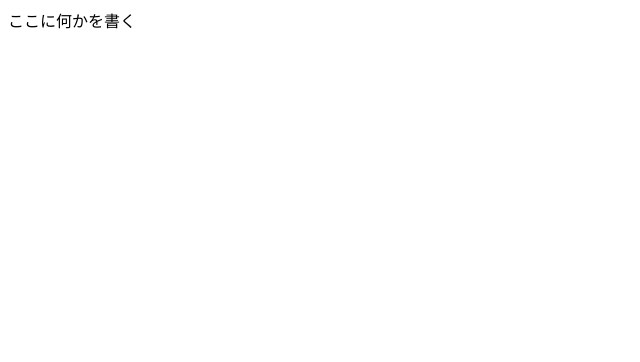
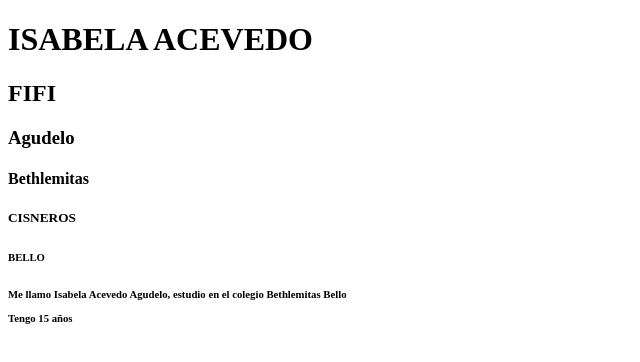
Before and after one commit to isabela-acevedoa/html-isabela-acevedoa, a website: page index.html in a window 1280 px wide. Shown: the whole page, without its empty margins (0-640 px from the left). Drawn offline with Linux system fonts and the light colour scheme.

Commit message:
isa P BR BODY

```diff
--- a/index.html
+++ b/index.html
@@ -2,12 +2,23 @@
 <html lang="en">
   <head>
     <meta charset="UTF-8" />
-    <meta name="viewport" content="width=device-width, initial-scale=1.0" />
-    <meta http-equiv="X-UA-Compatible" content="ie=edge" />
-    <link rel="stylesheet" href="style.css" type="text/css" />
-    <title>TerraceTechフロントエンドエンジニア養成所</title>
+
   </head>
+
   <body>
-    <div>ここに何かを書く</div>
+    <h1>ISABELA ACEVEDO<h1>
+    <h2>FIFI<h2>
+    <h3>Agudelo<h3>
+    <h4>Bethlemitas<h4>
+    <h5>CISNEROS<h5>
+    <h6>BELLO<h6>
+
+  <p>
+    Me llamo Isabela Acevedo Agudelo, estudio en el colegio Bethlemitas Bello
+    <br />
+    <br />
+    Tengo 15 años
+
+  </p>
   </body>
-</html>
+  </html>
```
